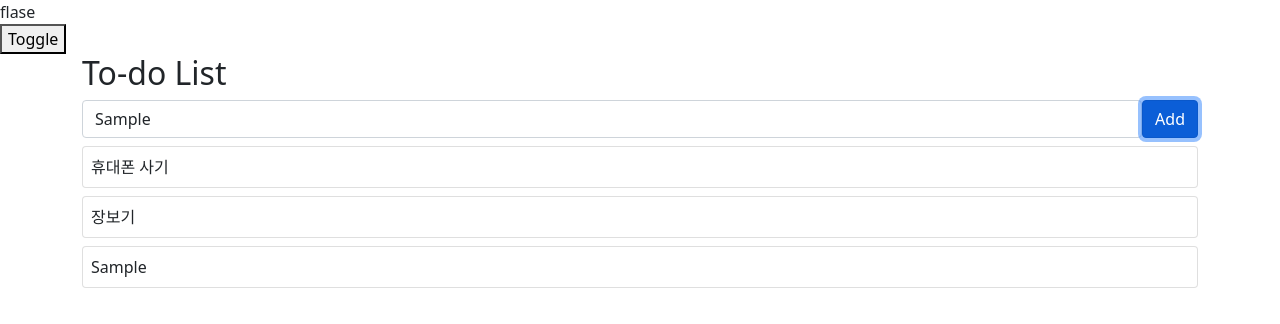
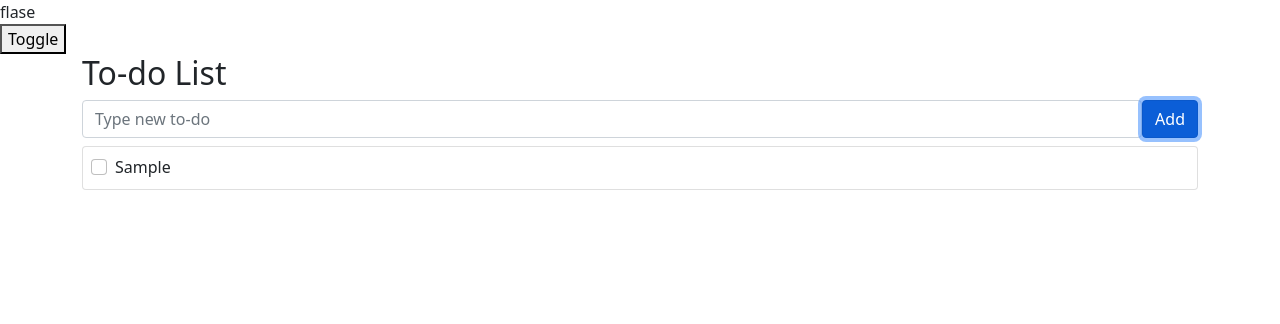
Before and after one commit to HyungJooKim2/vuejs-TodoList, a Vue app: page / in a window 1280 px wide. Both pictures are taken after typing "Sample" into the empty fields and a click on the button "Add". Shown: the top 324 px of the page. Built offline with nearby package versions, Linux system fonts and the light colour scheme.

Commit message:
[✨ feat] 체크박스 추가
1. 체크박스 바인딩
2. class/style 바인딩

```diff
--- a/src/App.vue
+++ b/src/App.vue
@@ -49,7 +49,18 @@ v-show 는 랜더링 할때 비용이 많이 들고, v-if 는 토글 할때 비
    :key="todo.id"
    class="card mt-2">
    <div class="card-body p-2">
-     {{ todo.subject }}
+     <div class="form-check">
+       <input class="form-check-input"
+              type="checkbox"
+              v-model="todo.completed"
+              >
+      <label class="form-check-label"
+        :class="{ todo: todo.completed}"
+      > <!--class 바인딩 : :class="{ todo: todo.completed}"
+            style 바인딩 : :style="todo.completed ? todoStyle : {}-->
+           {{ todo.subject }}
+      </label>
+       </div>
    </div>
    </div>
 </div>
@@ -63,11 +74,11 @@ export default {
   setup() {
     const toggle = ref(false);
     const todo = ref('');
-    const todos = ref([
-      {id: 1, subject: '휴대폰 사기'},
-      {id: 2, subject: '장보기'},
-    ]);
-
+    const todos = ref([]);
+    const todoStyle = {
+      textDecoration: 'line-through',
+      color: 'gray'
+    };
     const hasError = ref(false);
 
     const onSubmit = () =>{
@@ -76,9 +87,11 @@ export default {
       } else{
           todos.value.push({  //ref이기 떄문에 value 필요
           id: Date.now(),   //id에 고유성을 최대한 주기 위해
-          subject: todo.value
+          subject: todo.value,
+          completed: false,
         });
         hasError.value = false;
+        todo.value = ''; //추가가 되면 empty로
     }
       };
 
@@ -92,14 +105,16 @@ export default {
       todos,
       toggle,
       onToggle,
-      hasError
+      hasError,
+      todoStyle
     };
   }
 }
 </script>
 
 <style>
-  .name {
-    color: red
+  .todo {
+    color: gray;
+    text-decoration: line-through;
   }
 </style>
```
